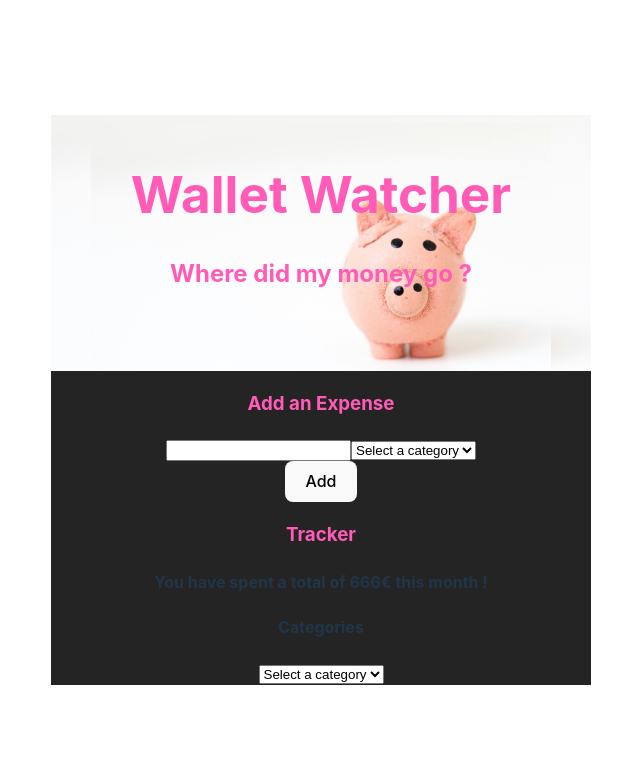
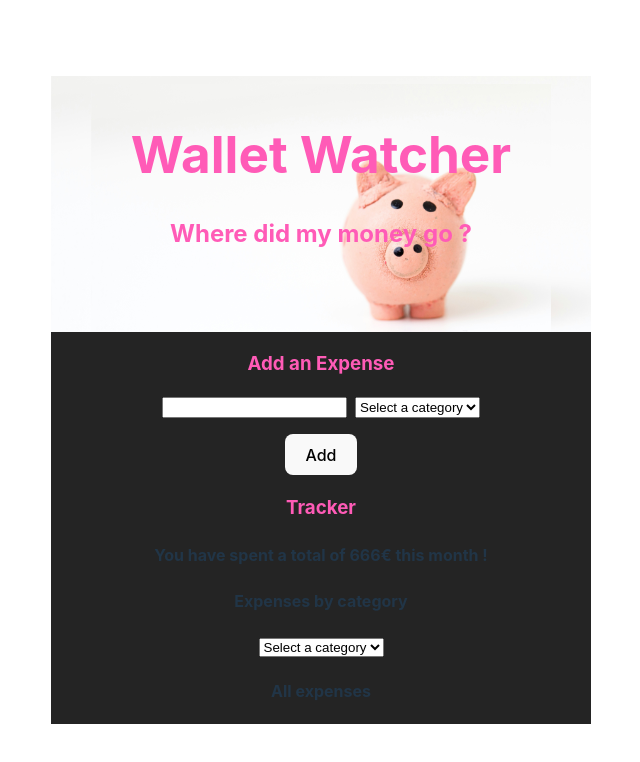
Before and after one commit to voidermalie/walletwatch, a React (Vite) app: page / in a window 1280 px wide. Shown: the top 762 px of the page, without its empty margins (319-959 px from the left). Built offline with nearby package versions, Linux system fonts and the light colour scheme.

Commit message:
form display

```diff
--- a/src/component/Form/Form.css
+++ b/src/component/Form/Form.css
@@ -0,0 +1,10 @@
+.formDisplay {
+    display: flex;
+    justify-content: center;
+}
+
+.input {
+display: flex;
+gap: 8px;
+padding-bottom: 16px;
+}
--- a/src/component/Form/Form.jsx
+++ b/src/component/Form/Form.jsx
@@ -39,7 +39,7 @@ const Form = () => {
   };
 
   return (
-    <div>
+    <div className='formDisplay'>
       <form onSubmit={handleSubmit}>
         <div className="input">
           <Input inputValue={state.input} handleInputChange={handleInputChange}/>
--- a/src/component/TrackerDisplay/TrackerDisplay.jsx
+++ b/src/component/TrackerDisplay/TrackerDisplay.jsx
@@ -9,11 +9,11 @@ const TrackerDisplay = () => {
         <h4>You have spent a total of 666€ this month !</h4>
       </article>
       <article className='tracker-categories'>
-        <h4>Categories</h4>
+        <h4>Expenses by category</h4>
         <CategoryList value=''/>
       </article>
       <article className='tracker-all-expenses'>
-
+        <h4>All expenses</h4>
       </article>
     </section>
   );
--- a/src/reducer/formReducer.jsx
+++ b/src/reducer/formReducer.jsx
@@ -23,7 +23,7 @@ const formReducer = (state, action) => {
             console.log('Expense added:', action.payload);
             return {
                 ...state,
-                expenses: [...state.expenses, {amount, category}],
+                expenses: [...state.expenses, {amount, category, id: Date.now()}],
                 input: ''
             }
         default:
```
Also changed, not shown: src/component/Input/Input.jsx (+3 -13 lines).
